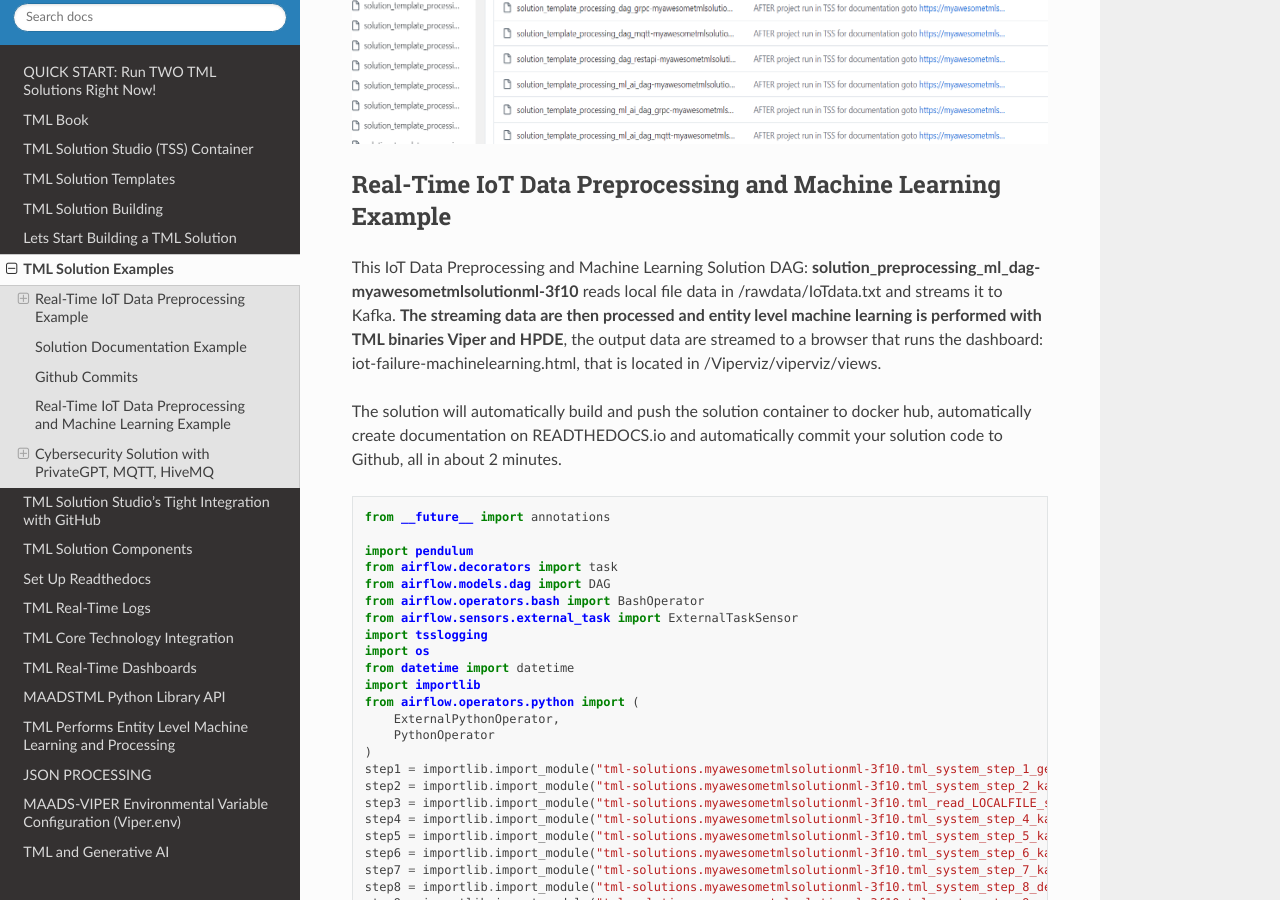
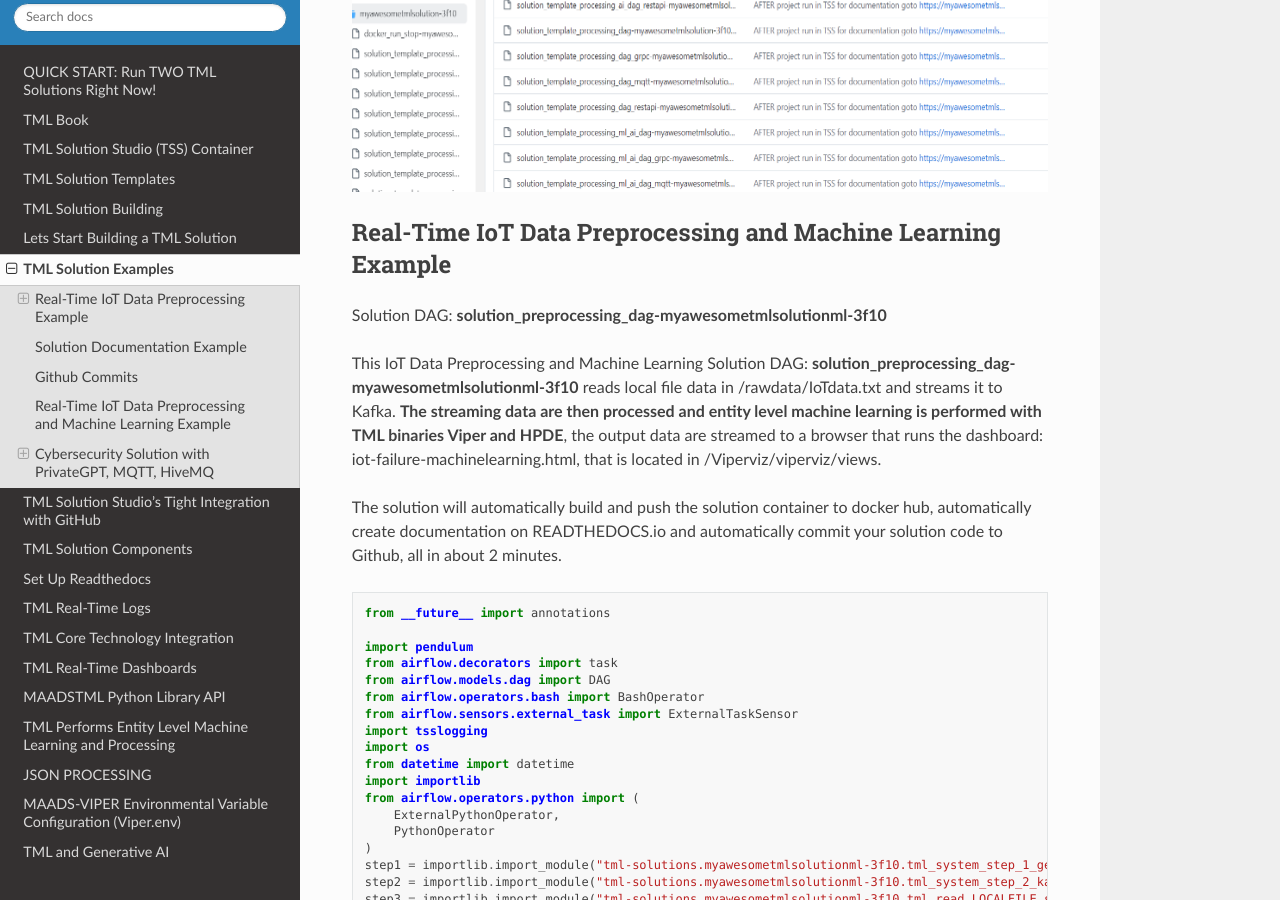
Before and after one commit to smaurice101/readthedocs, a Sphinx documentation site: the page built from docs/source/examples.rst, in a window 1280 px wide and 900 px high, scrolled down 7000 px. Built offline with Sphinx 7.4.7 and the Read the Docs theme 2.0.0, drawn with Linux system fonts in a browser that asks for light colours; some of the changed text lies outside the part shown.

Commit message:
Update examples.rst

```diff
--- a/docs/source/examples.rst
+++ b/docs/source/examples.rst
@@ -67,6 +67,8 @@
 
 Real-Time IoT Data Preprocessing Example
 ----------------------
+
+Solution DAG: **solution_preprocessing_dag-myawesometmlsolution-3f10**
 
 This IoT Data Preprocessing Solution DAG: **solution_preprocessing_dag-myawesometmlsolution-3f10** reads local file data in **/rawdata/IoTdata.txt** and streams it to Kafka.  The streaming data are then processed with TML binary Viper and the output data are streamed to a browser that runs the dashboard: dashboard.html that is located in /Viperviz/viperviz/views.
 
@@ -218,7 +220,9 @@
 Real-Time IoT Data Preprocessing and Machine Learning Example
 -----------------------------
 
-This IoT Data Preprocessing and Machine Learning Solution DAG: **solution_preprocessing_ml_dag-myawesometmlsolutionml-3f10** reads local file data in /rawdata/IoTdata.txt and streams it to Kafka. **The streaming data are then processed and entity level machine learning is performed with TML binaries Viper and HPDE**, the output data are streamed to a browser that runs the dashboard: iot-failure-machinelearning.html, that is located in /Viperviz/viperviz/views.
+Solution DAG: **solution_preprocessing_dag-myawesometmlsolutionml-3f10**
+
+This IoT Data Preprocessing and Machine Learning Solution DAG: **solution_preprocessing_dag-myawesometmlsolutionml-3f10** reads local file data in /rawdata/IoTdata.txt and streams it to Kafka. **The streaming data are then processed and entity level machine learning is performed with TML binaries Viper and HPDE**, the output data are streamed to a browser that runs the dashboard: iot-failure-machinelearning.html, that is located in /Viperviz/viperviz/views.
 
 The solution will automatically build and push the solution container to docker hub, automatically create documentation on READTHEDOCS.io and automatically commit your solution code to Github, all in about 2 minutes.
 
@@ -353,6 +357,8 @@
 
 Cybersecurity Solution with PrivateGPT, MQTT, HiveMQ
 -------------------------------------
+
+Solution DAG: **solution_preprocessing_ai_mqtt_dag-cybersecuritywithprivategpt-3f10**
 
 This Cybersecurity Data Preprocessing with GenAI Solution DAG: **solution_preprocessing_ai_dag-cybersecuritysolutionwithprivategpt-3f10** reads local file data in /rawdata/cisco_network_data.txt and streams it to Kafka. **The streaming data are then processed, the processed output data sent to the privateGPT container and Qdrant vector DB for further analysis.** Processing is done by Viper and AI is performed by privateGPT, the output data are streamed to a browser that runs the dashboard: tml-cisco-network-privategpt-monitor.html, that is located in /Viperviz/viperviz/views.
 
```
